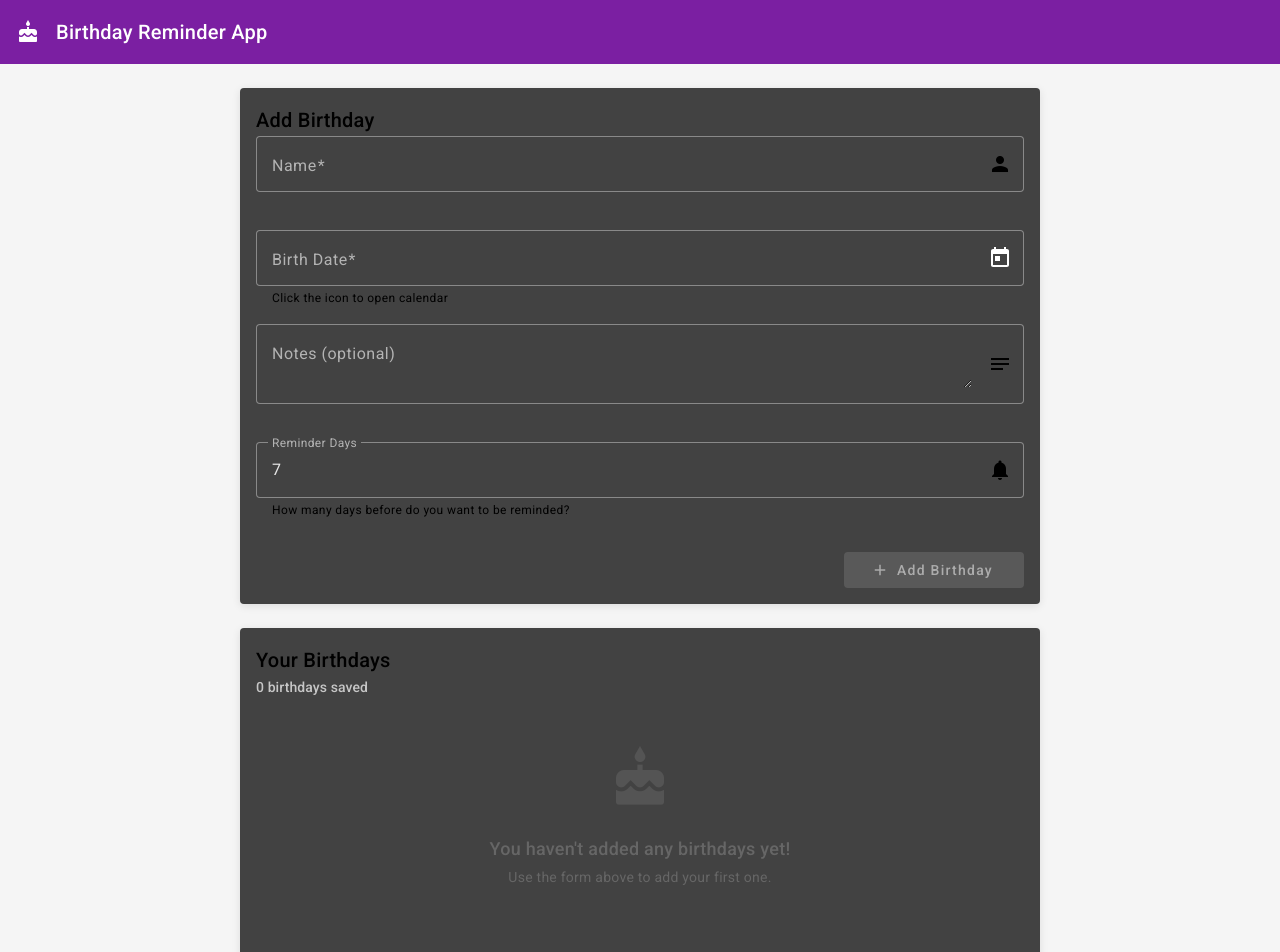
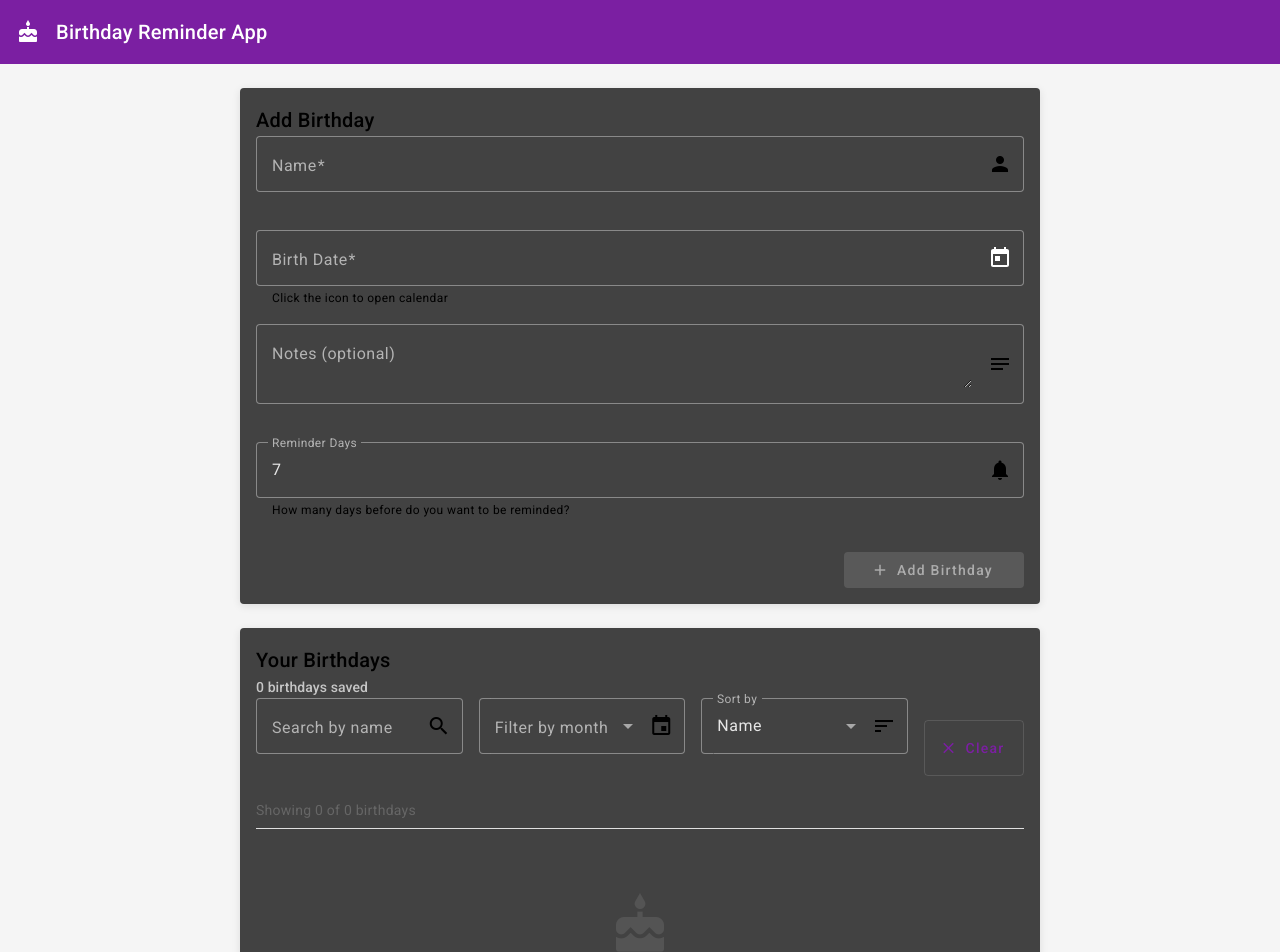
Before and after one commit to MihaelaAghirculesei/birthday-reminder-app, an Angular app: page / in a window 1280 px wide. Shown: the top 952 px of the page. Built offline with nearby package versions, Linux system fonts and the light colour scheme.

Commit message:
Add search and filters: search by name, filter by month, sort options

```diff
--- a/src/app/app.component.html
+++ b/src/app/app.component.html
@@ -75,15 +75,95 @@
       </mat-card-header>
 
       <mat-card-content>
-        <div *ngIf="(birthdays$ | async)?.length === 0; else birthdaysList" class="no-birthdays">
-          <mat-icon class="large-icon">cake</mat-icon>
-          <p>You haven't added any birthdays yet!</p>
-          <p>Use the form above to add your first one.</p>
+        <!-- Search and Filter Section -->
+        <div class="filters-section">
+          <!-- Search Bar -->
+          <mat-form-field appearance="outline" class="search-field">
+            <mat-label>Search by name</mat-label>
+            <input matInput
+                   placeholder="Type to search..."
+                   (input)="onSearchChange($event)">
+            <mat-icon matSuffix>search</mat-icon>
+          </mat-form-field>
+
+          <!-- Month Filter -->
+          <mat-form-field appearance="outline" class="month-filter">
+            <mat-label>Filter by month</mat-label>
+            <mat-select [value]="selectedMonth$ | async"
+                       (selectionChange)="onMonthChange($event.value)">
+              <mat-option [value]="null">All months</mat-option>
+              <mat-option *ngFor="let month of months; let i = index" [value]="i">
+                {{ month }}
+              </mat-option>
+            </mat-select>
+            <mat-icon matSuffix>event</mat-icon>
+          </mat-form-field>
+
+          <!-- Sort Options -->
+          <mat-form-field appearance="outline" class="sort-field">
+            <mat-label>Sort by</mat-label>
+            <mat-select [value]="sortOrder$ | async"
+                       (selectionChange)="onSortChange($event.value)">
+              <mat-option *ngFor="let option of sortOptions" [value]="option.value">
+                {{ option.label }}
+              </mat-option>
+            </mat-select>
+            <mat-icon matSuffix>sort</mat-icon>
+          </mat-form-field>
+
+          <!-- Clear Filters Button -->
+          <button mat-stroked-button
+                  color="primary"
+                  (click)="clearFilters()"
+                  class="clear-filters-btn"
+                  matTooltip="Clear all filters">
+            <mat-icon>clear</mat-icon>
+            Clear
+          </button>
+        </div>
+
+        <!-- Active Filters Display -->
+        <div class="active-filters" *ngIf="(searchTerm$ | async) || (selectedMonth$ | async) !== null">
+          <span class="filters-label">Active filters:</span>
+          <mat-chip-set>
+            <mat-chip *ngIf="searchTerm$ | async as search"
+                     (removed)="onSearchChange({target: {value: ''}})">
+              Search: "{{ search }}"
+              <mat-icon matChipRemove>cancel</mat-icon>
+            </mat-chip>
+            <mat-chip *ngIf="(selectedMonth$ | async) !== null"
+                     (removed)="onMonthChange(null)">
+              Month: {{ getMonthName(selectedMonth$ | async) }}
+              <mat-icon matChipRemove>cancel</mat-icon>
+            </mat-chip>
+          </mat-chip-set>
+        </div>
+
+        <!-- Results Info -->
+        <div class="results-info">
+          <span>Showing {{ (filteredBirthdays$ | async)?.length || 0 }} of {{ (birthdays$ | async)?.length || 0 }} birthdays</span>
+        </div>
+
+        <!-- Birthdays List or Empty State -->
+        <div *ngIf="(filteredBirthdays$ | async)?.length === 0; else birthdaysList" class="no-birthdays">
+          <mat-icon class="large-icon">
+            {{ (birthdays$ | async)?.length === 0 ? 'cake' : 'search_off' }}
+          </mat-icon>
+          <p *ngIf="(birthdays$ | async)?.length === 0; else noResults">
+            You haven't added any birthdays yet!
+          </p>
+          <ng-template #noResults>
+            <p>No birthdays match your current filters.</p>
+            <button mat-button color="primary" (click)="clearFilters()">
+              Clear filters
+            </button>
+          </ng-template>
+          <p *ngIf="(birthdays$ | async)?.length === 0">Use the form above to add your first one.</p>
         </div>
 
         <ng-template #birthdaysList>
           <mat-list>
-            <mat-list-item *ngFor="let birthday of birthdays$ | async" class="birthday-item">
+            <mat-list-item *ngFor="let birthday of filteredBirthdays$ | async" class="birthday-item">
               <mat-icon matListItemIcon color="primary">person</mat-icon>
 
               <div matListItemTitle class="birthday-info">
@@ -117,7 +197,7 @@
               </button>
             </mat-list-item>
 
-            <mat-divider *ngIf="(birthdays$ | async)?.length! > 1"></mat-divider>
+            <mat-divider *ngIf="(filteredBirthdays$ | async)?.length! > 1"></mat-divider>
           </mat-list>
         </ng-template>
       </mat-card-content>
--- a/src/app/app.component.scss
+++ b/src/app/app.component.scss
@@ -47,6 +47,51 @@
 
 .birthdays-list-card {
   box-shadow: 0 2px 8px rgba(0,0,0,0.1);
+}
+
+.filters-section {
+  display: grid;
+  grid-template-columns: 1fr 1fr 1fr auto;
+  gap: 16px;
+  margin-bottom: 16px;
+  align-items: end;
+
+  .search-field,
+  .month-filter,
+  .sort-field {
+    width: 100%;
+  }
+
+  .clear-filters-btn {
+    height: 56px;
+    min-width: 100px;
+  }
+}
+
+.active-filters {
+  margin-bottom: 16px;
+  padding: 12px;
+  background-color: #f8f9fa;
+  border-radius: 8px;
+  border-left: 4px solid #1976d2;
+
+  .filters-label {
+    font-weight: 500;
+    color: #666;
+    margin-right: 8px;
+  }
+
+  mat-chip-set {
+    display: inline-flex;
+  }
+}
+
+.results-info {
+  margin-bottom: 16px;
+  padding: 8px 0;
+  font-size: 14px;
+  color: #666;
+  border-bottom: 1px solid #e0e0e0;
 }
 
 .no-birthdays {
@@ -173,6 +218,16 @@ mat-list-item {
     gap: 16px;
   }
 
+  .filters-section {
+    grid-template-columns: 1fr;
+    gap: 12px;
+
+    .clear-filters-btn {
+      height: 48px;
+      width: 100%;
+    }
+  }
+
   .birthday-details {
     flex-direction: column;
     align-items: flex-start !important;
--- a/src/app/app.component.ts
+++ b/src/app/app.component.ts
@@ -15,6 +15,8 @@ import { MatNativeDateModule } from '@angular/material/core';
 import { MatListModule } from '@angular/material/list';
 import { MatDividerModule } from '@angular/material/divider';
 import { MatTooltipModule } from '@angular/material/tooltip';
+import { MatSelectModule } from '@angular/material/select';
+import { MatChipsModule } from '@angular/material/chips';
 
 import { BirthdayService } from './services/birthday.service';
 import { Birthday } from './models/birthday.model';
@@ -35,7 +37,9 @@ import { Birthday } from './models/birthday.model';
     MatNativeDateModule,
     MatListModule,
     MatDividerModule,
-    MatTooltipModule
+    MatTooltipModule,
+    MatSelectModule,
+    MatChipsModule
   ],
   templateUrl: './app.component.html',
   styleUrls: ['./app.component.scss']
@@ -44,6 +48,23 @@ export class AppComponent implements OnInit {
   title = 'Birthday Reminder App';
   birthdayForm: FormGroup;
   birthdays$: Observable<Birthday[]>;
+  filteredBirthdays$: Observable<Birthday[]>;
+
+  // Filter properties
+  searchTerm$ = this.birthdayService.searchTerm$;
+  selectedMonth$ = this.birthdayService.selectedMonth$;
+  sortOrder$ = this.birthdayService.sortOrder$;
+
+  months = [
+    'January', 'February', 'March', 'April', 'May', 'June',
+    'July', 'August', 'September', 'October', 'November', 'December'
+  ];
+
+  sortOptions = [
+    { value: 'name', label: 'Name' },
+    { value: 'age', label: 'Age (Oldest first)' },
+    { value: 'nextBirthday', label: 'Next Birthday' }
+  ];
 
   constructor(
     private fb: FormBuilder,
@@ -57,6 +78,7 @@ export class AppComponent implements OnInit {
     });
 
     this.birthdays$ = this.birthdayService.birthdays$;
+    this.filteredBirthdays$ = this.birthdayService.filteredBirthdays$;
   }
 
   ngOnInit() {}
@@ -102,6 +124,28 @@ export class AppComponent implements OnInit {
     return age;
   }
 
+  // Filter methods
+  onSearchChange(event: any): void {
+    this.birthdayService.setSearchTerm(event.target.value);
+  }
+
+  onMonthChange(month: number | null): void {
+    this.birthdayService.setSelectedMonth(month);
+  }
+
+  onSortChange(sortOrder: string): void {
+    this.birthdayService.setSortOrder(sortOrder);
+  }
+
+  clearFilters(): void {
+    this.birthdayService.clearFilters();
+  }
+
+  getMonthName(monthIndex: number | null): string {
+    if (monthIndex === null || monthIndex < 0) return '';
+    return this.months[monthIndex] || '';
+  }
+
   // Custom validator to prevent future dates
   private pastDateValidator(control: any) {
     if (!control.value) return null;
--- a/src/app/services/birthday.service.ts
+++ b/src/app/services/birthday.service.ts
@@ -1,6 +1,6 @@
 import { Injectable, Inject, PLATFORM_ID } from '@angular/core';
 import { isPlatformBrowser } from '@angular/common';
-import { BehaviorSubject } from 'rxjs';
+import { BehaviorSubject, combineLatest, map } from 'rxjs';
 import { Birthday } from '../models/birthday.model';
 
 @Injectable({
@@ -10,6 +10,59 @@ export class BirthdayService {
   private birthdays: Birthday[] = [];
   private birthdaysSubject = new BehaviorSubject<Birthday[]>([]);
   public birthdays$ = this.birthdaysSubject.asObservable();
+
+  // Filter and search subjects
+  private searchTermSubject = new BehaviorSubject<string>('');
+  private selectedMonthSubject = new BehaviorSubject<number | null>(null);
+  private sortOrderSubject = new BehaviorSubject<string>('name');
+
+  public searchTerm$ = this.searchTermSubject.asObservable();
+  public selectedMonth$ = this.selectedMonthSubject.asObservable();
+  public sortOrder$ = this.sortOrderSubject.asObservable();
+
+  // Filtered and sorted birthdays
+  public filteredBirthdays$ = combineLatest([
+    this.birthdays$,
+    this.searchTerm$,
+    this.selectedMonth$,
+    this.sortOrder$
+  ]).pipe(
+    map(([birthdays, searchTerm, selectedMonth, sortOrder]) => {
+      let filtered = [...birthdays];
+
+      // Apply search filter
+      if (searchTerm.trim()) {
+        filtered = filtered.filter(birthday =>
+          birthday.name.toLowerCase().includes(searchTerm.toLowerCase())
+        );
+      }
+
+      // Apply month filter
+      if (selectedMonth !== null) {
+        filtered = filtered.filter(birthday =>
+          birthday.birthDate.getMonth() === selectedMonth
+        );
+      }
+
+      // Apply sorting
+      filtered.sort((a, b) => {
+        switch (sortOrder) {
+          case 'name':
+            return a.name.localeCompare(b.name);
+          case 'age':
+            return this.calculateAge(b.birthDate) - this.calculateAge(a.birthDate);
+          case 'nextBirthday':
+            const nextA = this.getNextBirthdayDate(a.birthDate);
+            const nextB = this.getNextBirthdayDate(b.birthDate);
+            return nextA.getTime() - nextB.getTime();
+          default:
+            return 0;
+        }
+      });
+
+      return filtered;
+    })
+  );
 
   constructor(@Inject(PLATFORM_ID) private platformId: Object) {
     // Carica dati dal localStorage solo se siamo nel browser
@@ -85,6 +138,37 @@ export class BirthdayService {
     }
   }
 
+  // Filter and search methods
+  setSearchTerm(term: string): void {
+    this.searchTermSubject.next(term);
+  }
+
+  setSelectedMonth(month: number | null): void {
+    this.selectedMonthSubject.next(month);
+  }
+
+  setSortOrder(order: string): void {
+    this.sortOrderSubject.next(order);
+  }
+
+  clearFilters(): void {
+    this.searchTermSubject.next('');
+    this.selectedMonthSubject.next(null);
+    this.setSortOrder('name');
+  }
+
+  private calculateAge(birthDate: Date): number {
+    const today = new Date();
+    let age = today.getFullYear() - birthDate.getFullYear();
+    const monthDiff = today.getMonth() - birthDate.getMonth();
+
+    if (monthDiff < 0 || (monthDiff === 0 && today.getDate() < birthDate.getDate())) {
+      age--;
+    }
+
+    return age;
+  }
+
   private loadFromLocalStorage(): void {
     if (isPlatformBrowser(this.platformId)) {
       const stored = localStorage.getItem('birthdays');
```
